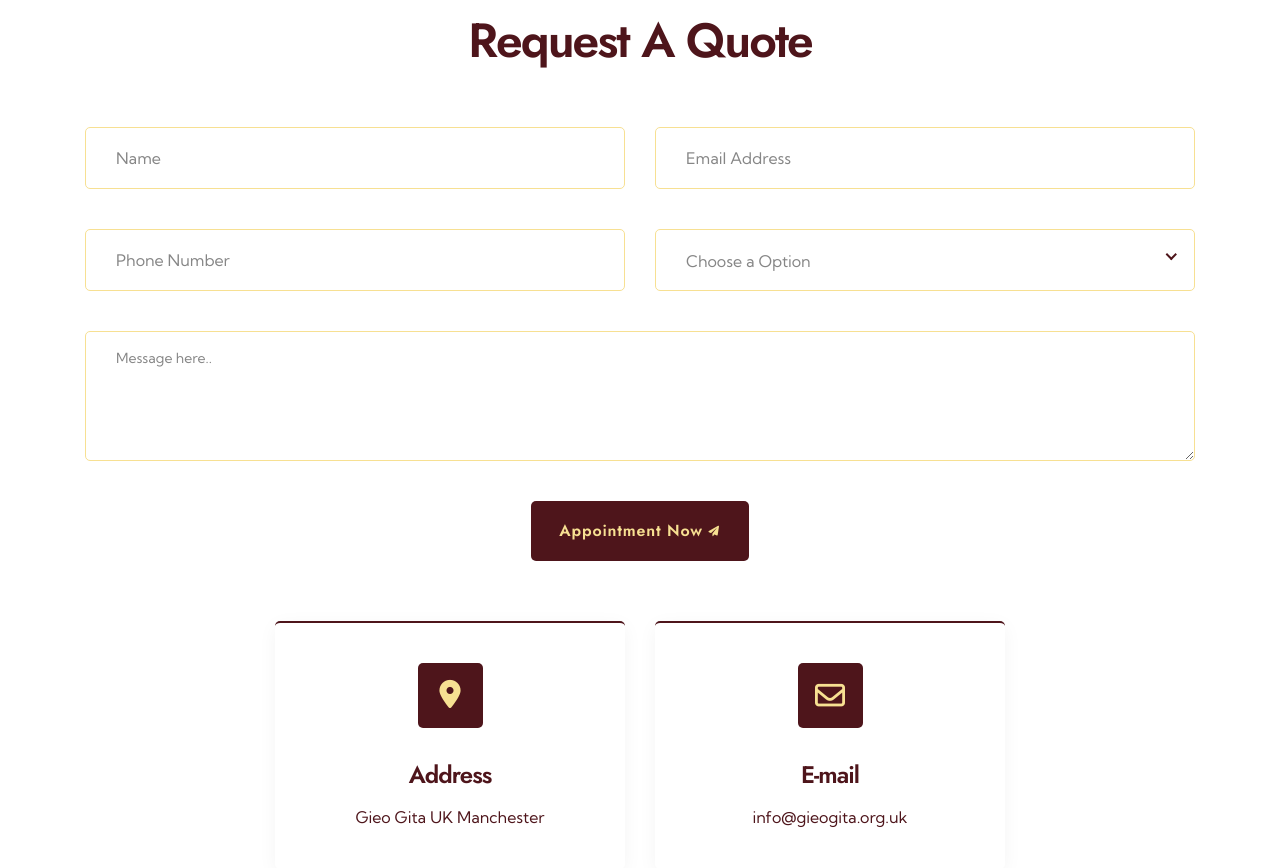
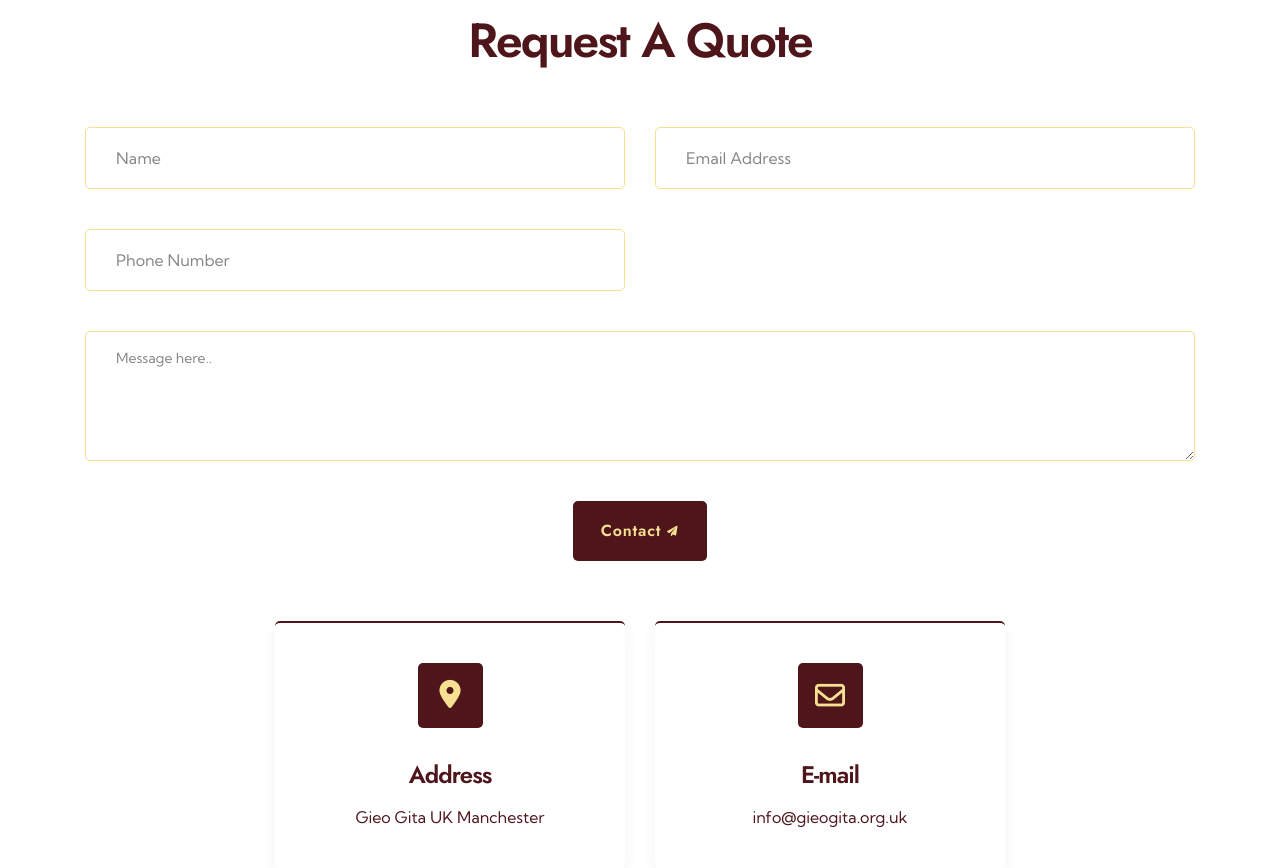
Before and after one commit to Pankajvijaybhatnagar/gieouk, a PHP site: page /contact-us in a window 1280 px wide. Shown: the part 739-1607 px from the top of the page. Run offline with PHP 8.4, Linux system fonts and the light colour scheme; some web fonts are replaced.

Commit message:
updated code by panakj

```diff
--- a/contact-us.php
+++ b/contact-us.php
@@ -35,7 +35,7 @@ require_once('parts/page-title.php');
                                     <input type="text" name="Phone" placeholder="Phone Number" required="">
                                 </div>
                             </div>
-                            <div class="col-xl-6 col-lg-6">
+                            <!-- <div class="col-xl-6 col-lg-6">
                                 <div class="contact-two__input-box">
                                     <div class="select-box">
                                         <select class="selectmenu wide">
@@ -48,13 +48,13 @@ require_once('parts/page-title.php');
                                         </select>
                                     </div>
                                 </div>
-                            </div>
+                            </div> -->
                             <div class="col-xl-12">
                                 <div class="contact-two__input-box text-message-box">
                                     <textarea name="message" placeholder="Message here.."></textarea>
                                 </div>
                                 <div class="contact-two__btn-box">
-                                    <button type="submit" class="thm-btn contact-two__btn">Appointment Now<span
+                                    <button type="submit" class="thm-btn contact-two__btn">Contact<span
                                             class="icon-paper-plan"></span></button>
                                 </div>
                             </div>
```
